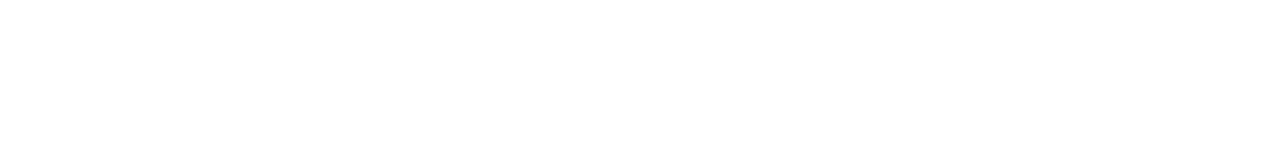
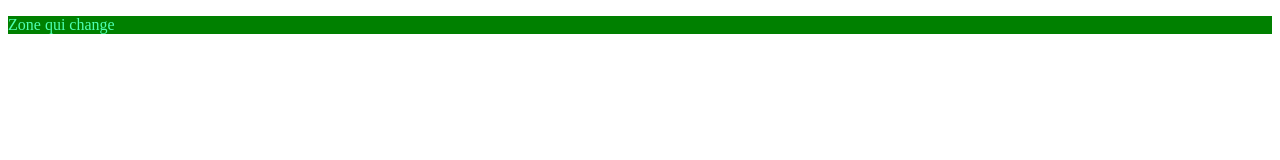
Before and after one commit to Abdel780/responsives, a plain HTML site: page index.html in a window 1280 px wide. Drawn offline with Linux system fonts and the light colour scheme.

Commit message:
premier responsives

```diff
--- a/css/style.css
+++ b/css/style.css
@@ -0,0 +1,24 @@
+zone{
+    background: red;
+	color: white;
+	padding: 10px
+}
+
+@media (min-width: 768px){
+    .zone {
+        background:orange;
+    }
+}
+
+@media (min-width: 992px){
+    .zone{
+        background: blue;
+        color:rgb(78, 255, 178);
+    }
+}
+
+@media (min-width: 1200px){
+    .zone{
+        background: green;
+    }
+}
--- a/index.html
+++ b/index.html
@@ -7,6 +7,8 @@
     <link rel="stylesheet" href="css/style.css">
 </head>
 <body>
-
-</body>
+    <div class="zone">
+        <p>Zone qui change</p>
+    </div>
+    </body>
 </html>
```
